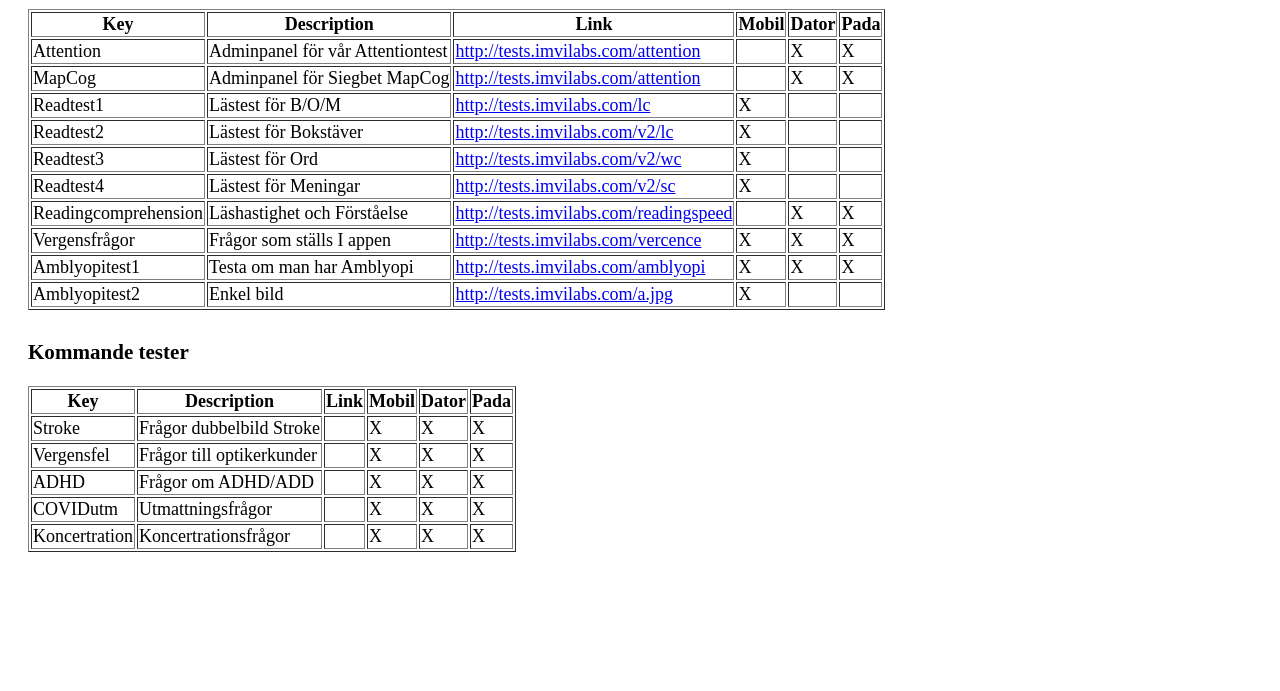
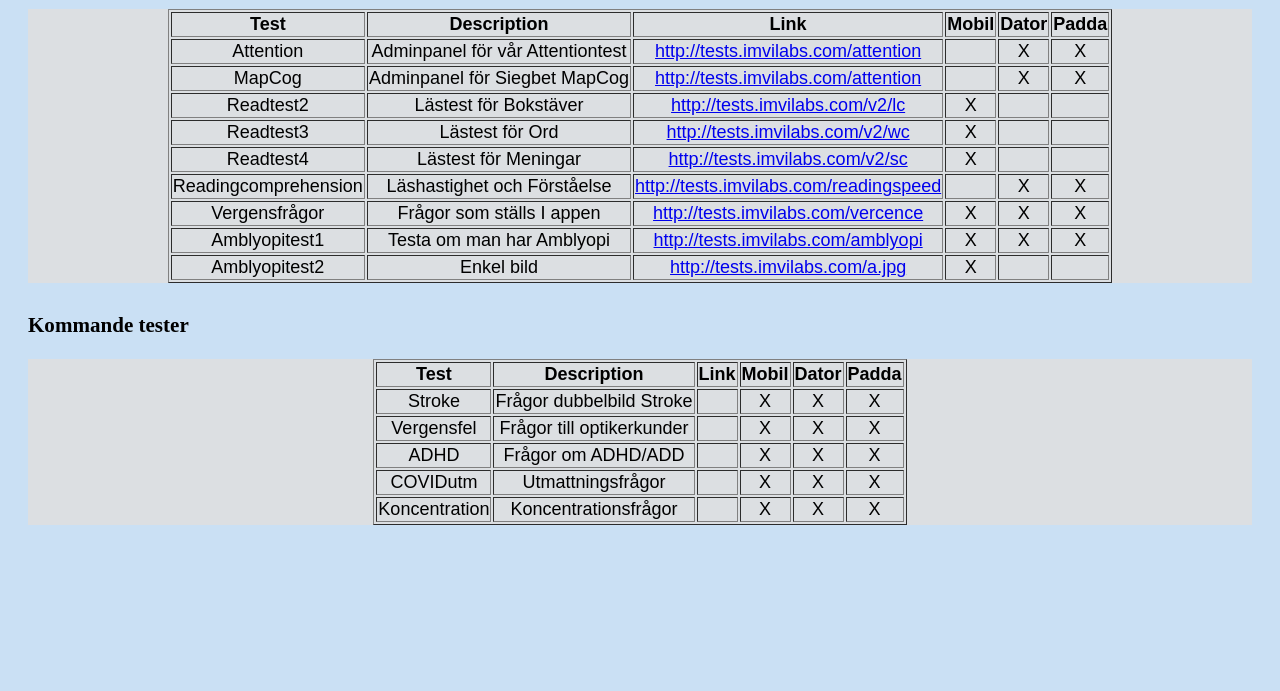
Before and after one commit to imvilabs/testlist, a plain HTML site: page index.html in a window 1280 px wide. Shown: the part 109-800 px from the top of the page. Drawn offline with Linux system fonts and the light colour scheme.

Commit message:
spelling, update css

```diff
--- a/index.html
+++ b/index.html
@@ -2,7 +2,7 @@
 <html lang="en">
 <head>
     <meta charset="UTF-8">
-    <meta name="viewport" content="width=device-width,initial-scale=1,maximum-scale=1,user-scalable=no"/>
+    <meta name="viewport" content="width=device-width, initial-scale=1, maximum-scale=1, user-scalable=no">
     <link rel="stylesheet" href="./style/style.css">
     <script src="index.js" defer></script>
     <title>Testpage</title>
@@ -14,11 +14,11 @@
     </header>
     <main>
 
-        <div id="testlist"></div>
+        <div id="testlist" class="tabell"></div>
 
         <h3>Kommande tester</h3>
 
-        <div id="comingtests"></div>
+        <div id="comingtests" class="tabell"></div>
 
     </main>
 </body>
--- a/index.js
+++ b/index.js
@@ -5,70 +5,63 @@
         link: "http://tests.imvilabs.com/attention",
         mobil: "",
         dator: "X",
-        pada: "X",
+        padda: "X",
     },
     MapCog: {
         description: "Adminpanel för Siegbet MapCog",
         link: "http://tests.imvilabs.com/attention",
         mobil: "",
         dator: "X",
-        pada: "X",
-    },
-    Readtest1: {
-        description: "Lästest för B/O/M",
-        link: "http://tests.imvilabs.com/lc",
-        mobil: "X",
-        dator: "",
-        pada: "",
+        padda: "X",
     },
     Readtest2: {
         description: "Lästest för Bokstäver",
         link: "http://tests.imvilabs.com/v2/lc",
         mobil: "X",
         dator: "",
-        pada: "",
+        padda: "",
     },
     Readtest3: {
         description: "Lästest för Ord",
         link: "http://tests.imvilabs.com/v2/wc",
         mobil: "X",
         dator: "",
-        pada: "",
+        padda: "",
     },
     Readtest4: {
         description: "Lästest för Meningar",
         link: "http://tests.imvilabs.com/v2/sc",
         mobil: "X",
         dator: "",
-        pada: "",
+        padda: "",
     },
     Readingcomprehension: {
         description: "Läshastighet och Förståelse",
         link: "http://tests.imvilabs.com/readingspeed",
         mobil: "",
         dator: "X",
-        pada: "X",
+        padda: "X",
     },
     Vergensfrågor: {
         description: "Frågor som ställs I appen",
         link: "http://tests.imvilabs.com/vercence",
         mobil: "X",
         dator: "X",
-        pada: "X",
+        padda: "X",
     },
     Amblyopitest1: {
         description: "Testa om man har Amblyopi",
         link: "http://tests.imvilabs.com/amblyopi",
         mobil: "X",
         dator: "X",
-        pada: "X",
+        padda: "X",
     },
     Amblyopitest2: {
         description: "Enkel bild",
         link: "http://tests.imvilabs.com/a.jpg",
         mobil: "X",
         dator: "",
-        pada: "",
+        padda: "",
     },
 };
 
@@ -77,12 +70,12 @@
 let table = `<table border="1">
 <thead>
 <tr>
-<th>Key</th>
+<th>Test</th>
 <th>Description</th>
 <th>Link</th>
 <th>Mobil</th>
 <th>Dator</th>
-<th>Pada</th>
+<th>Padda</th>
 </tr>
 </thead>
 <tbody>`;
@@ -94,13 +87,36 @@
         <td><a href="${value.link}">${value.link}</a></td>
         <td>${value.mobil}</td>
         <td>${value.dator}</td>
-        <td>${value.pada}</td>
+        <td>${value.padda}</td>
     </tr>`;
 });
 
 table += "</tbody></table>";
 
 const testlist = document.getElementById("testlist").innerHTML=table
+
+
+document.getElementById("testlist").addEventListener("click", (event)=>{
+   console.log("du tryckte på", event.target.innerHTML)
+   let key = event.target.innerHTML
+   console.log(key)
+   if (list[key])
+    {
+    console.log(list[key].link);
+    navigator.clipboard.writeText(list[key].link).then(() => {
+                console.log("Text kopierad!");
+            }).catch(err => {
+                console.error("Kunde inte kopiera text:", err);
+            });
+    }
+    else{
+        (list[key])
+    }
+
+
+})
+
+
 
 
 
@@ -110,35 +126,35 @@
         link: "",
         mobil: "X",
         dator: "X",
-        pada: "X",
+        padda: "X",
     },
     Vergensfel: {
         description: "Frågor till optikerkunder",
         link: "",
         mobil: "X",
         dator: "X",
-        pada: "X",
+        padda: "X",
     },
     ADHD: {
         description: "Frågor om ADHD/ADD",
         link: "",
         mobil: "X",
         dator: "X",
-        pada: "X",
+        padda: "X",
     },
     COVIDutm: {
         description: "Utmattningsfrågor",
         link: "",
         mobil: "X",
         dator: "X",
-        pada: "X",
+        padda: "X",
     },
-    Koncertration: {
-        description: "Koncertrationsfrågor",
+    Koncentration: {
+        description: "Koncentrationsfrågor",
         link: "",
         mobil: "X",
         dator: "X",
-        pada: "X",
+        padda: "X",
     },
 };
 
@@ -146,12 +162,12 @@
 let comingTable = `<table id='comingTable' border='1'>
 <thead>
 <tr>
-<th>Key</th>
+<th>Test</th>
 <th>Description</th>
 <th>Link</th>
 <th>Mobil</th>
 <th>Dator</th>
-<th>Pada</th>
+<th>Padda</th>
 </tr>
 </thead>
 <tbody>`;
@@ -163,7 +179,7 @@
         <td><a href="${value.link}">${value.link}</a></td>
         <td>${value.mobil}</td>
         <td>${value.dator}</td>
-        <td>${value.pada}</td>
+        <td>${value.padda}</td>
     </tr>`;
 });
 
--- a/style/style.css
+++ b/style/style.css
@@ -1,9 +1,10 @@
 body {
     font-size: 18px;
     padding: 20px;
+    background-color: #cae0f4;
   }
 
-  /* För mobiler */
+
   @media (max-width: 768px) {
     body {
       font-size: 16px;
@@ -11,10 +12,10 @@
     }
   }
 
-  /* För små mobiler */
+
   @media (max-width: 480px) {
     body {
-      font-size: 14px;
+      font-size: 12px;
       padding: 5px;
     }
   }
@@ -24,30 +25,23 @@
     justify-content: center;
 }
 
-#table {
-    font-family: Arial, Helvetica, sans-serif;
-    border-collapse: collapse;
-    width: 100%;
-    margin-bottom: 20px;
-}
-
-#table td, #table th {
-    border: 2px solid #ddd;
-    padding-left: 2px;
-}
-
-#table tr:nth-child(even){background-color: #f2f2f2;}
-
-#table tr:hover {background-color: #ddd;}
-
-#table th {
-    padding-top: 12px;
-    padding-bottom: 12px;
-    text-align: left;
-    background-color: #4287f5;
-    color: white;
-}
-
 h3{
     margin-top: 30px;
 }
+
+.tabell {
+  display: flex;
+  flex-direction: column;
+  align-items: center;
+  justify-content: center;
+  background-color: #dcdfe2;
+  font-family: Arial, Helvetica, sans-serif;
+  text-align: center;
+}
+
+
+td.key:hover {
+  background-color: rgb(0, 26, 255);
+  font-size: 18px;
+  cursor: pointer;
+}
```
